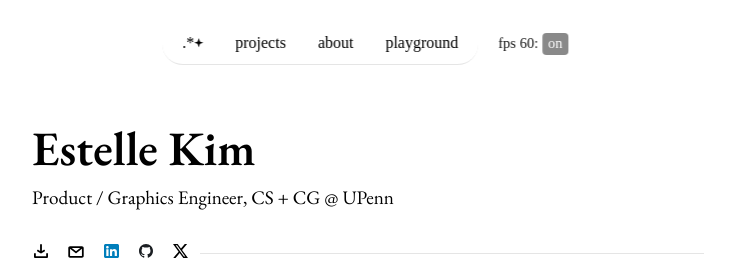
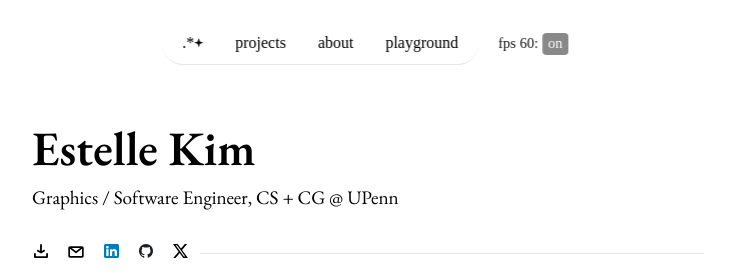
Before and after one commit to kimestelle/my-portfolio, a Next.js app: page / in a window 1280 px wide. Shown: the top 274 px of the page, without its empty margins (267-1002 px from the left). Built offline with nearby package versions, Linux system fonts and the light colour scheme; no server answers; a web font is replaced by a local one.

Commit message:
changed title

```diff
--- a/src/app/components/Cover.tsx
+++ b/src/app/components/Cover.tsx
@@ -12,7 +12,7 @@ export default function Home() {
           Estelle Kim
         </h1>
         <h3>
-          Product / Graphics Engineer, CS + CG @ UPenn
+          Graphics / Software Engineer, CS + CG @ UPenn
         </h3>
         <div className="w-full my-4 flex items-center gap-3">
           <CursorTooltip content={'download resume'} placement='bottom'>
```
Also changed, not shown: src/app/projects/components/projectData.ts (line endings or trailing spaces).
